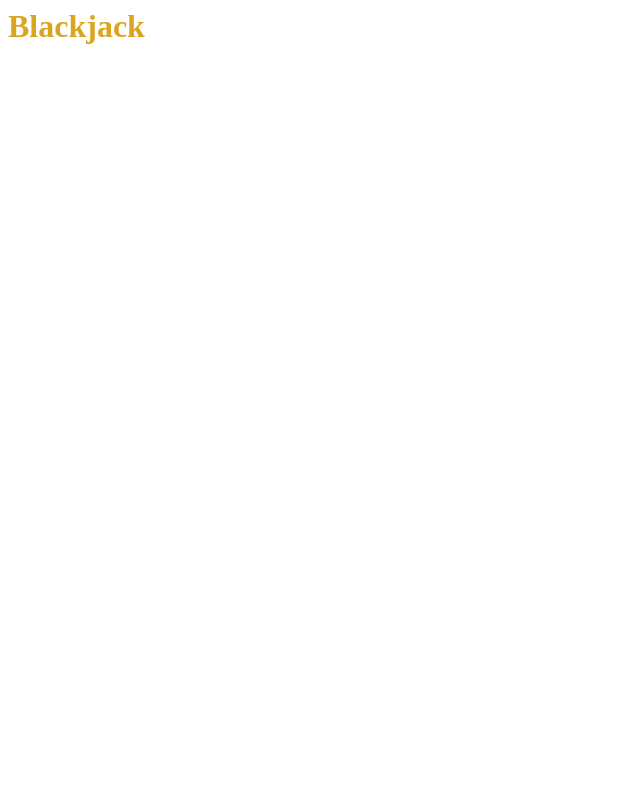
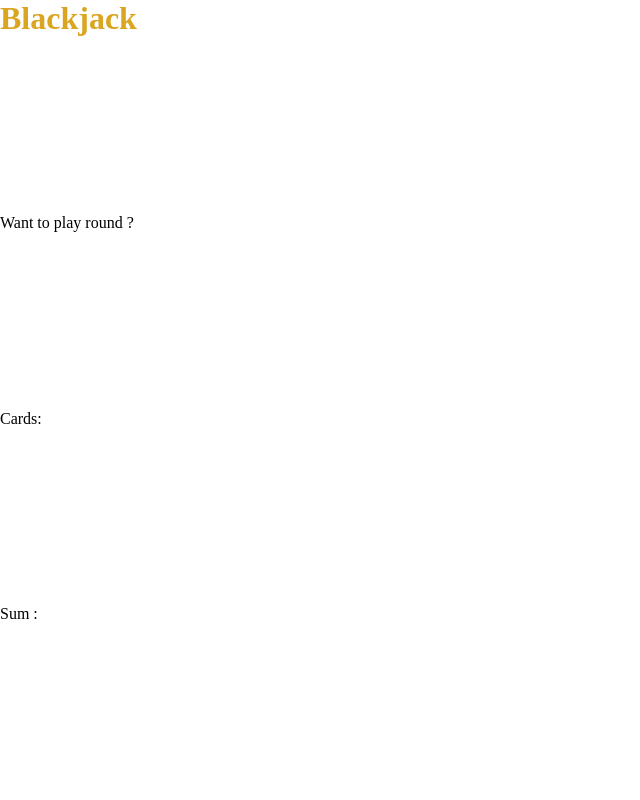
Before and after one commit to AnyegaAlex/BlackJack-App, a plain HTML site: page index.html in a window 1280 px wide. Shown: the whole page, without its empty margins (0-640 px from the left). Drawn offline with Linux system fonts and the light colour scheme.

Commit message:
Styling Next

```diff
--- a/index.html
+++ b/index.html
@@ -4,6 +4,9 @@
 </head>
 <body>
 <h1> Blackjack</h1>
+<p id="message-el"> Want to play round ? </p>
+<p> Cards: </p>
+<p> Sum : </p>
 <script src="main.js"> </script>
 </body>
 </html>
--- a/main.css
+++ b/main.css
@@ -1,3 +1,20 @@
+*{
+  margin: 0;
+  padding: 0;
+  box-sizing: border-box;
+}
+
+body{
+
+display:grid
+
+}
+
+
+#message-el{
+
+}
+
 h1{
   color: goldenrod;
 }
```
